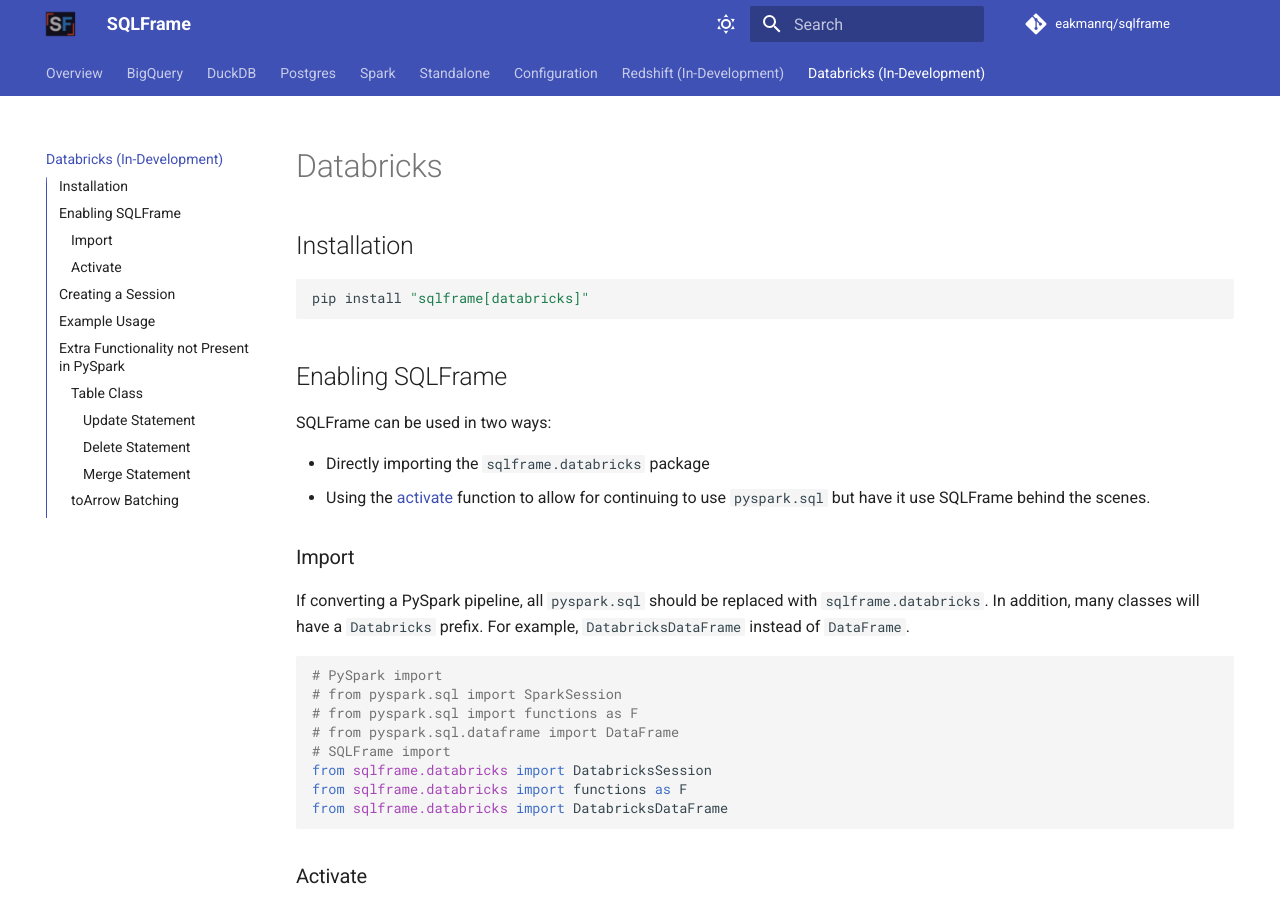
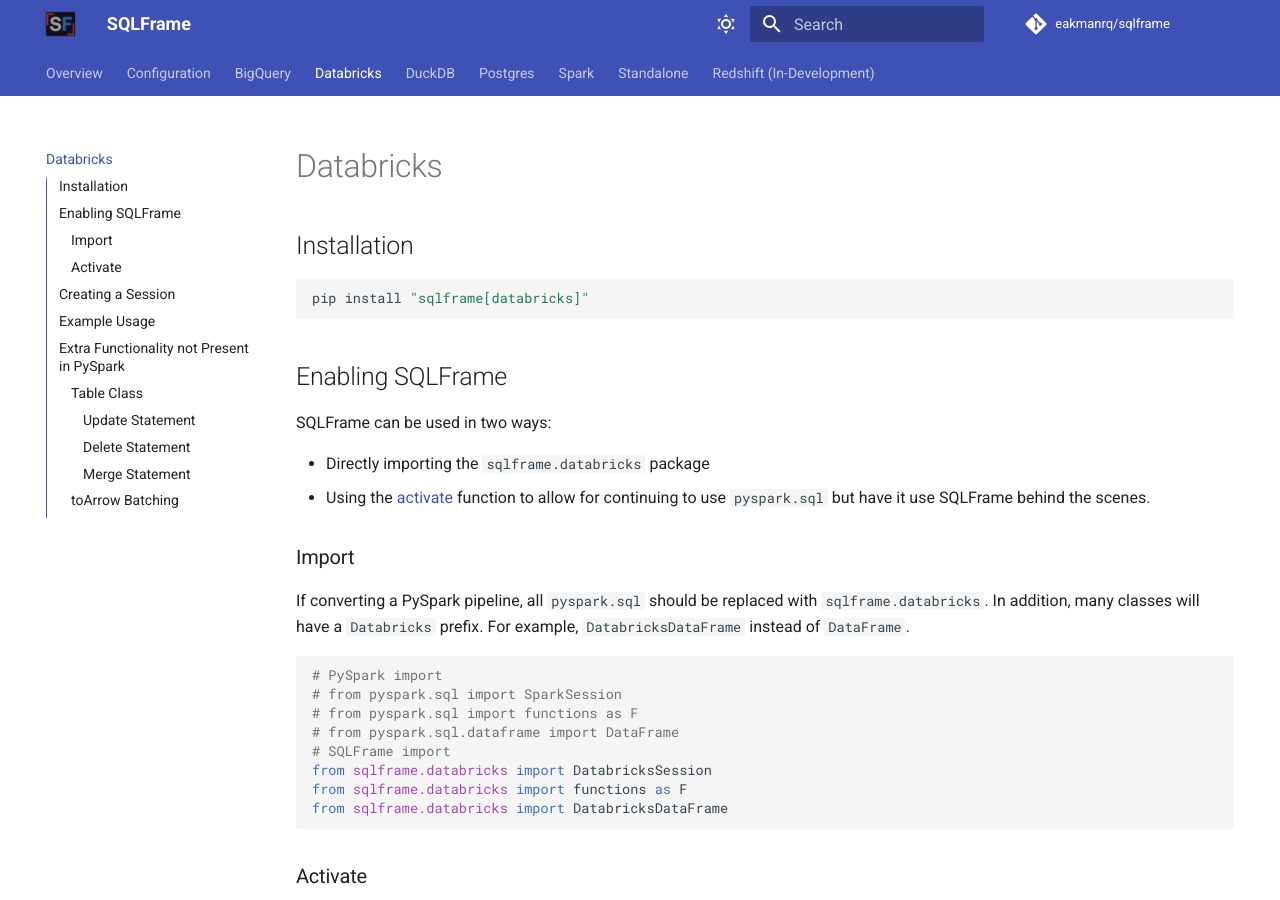
Before and after one commit to eakmanrq/sqlframe, an MkDocs documentation site: the page built from docs/databricks.md, in a window 1280 px wide and 900 px high. Built offline with MkDocs 1.6.1 and Material for MkDocs 9.7.7, drawn with Linux system fonts in a browser that asks for light colours; comment, search, counter and statistics services are not loaded.

Commit message:
fix: update docs db no longer in dev

```diff
--- a/mkdocs.yml
+++ b/mkdocs.yml
@@ -3,14 +3,14 @@
 repo_name: eakmanrq/sqlframe
 nav:
   - "Overview": index.md
+  - "Configuration": configuration.md
   - "BigQuery": bigquery.md
+  - "Databricks": databricks.md
   - "DuckDB": duckdb.md
   - "Postgres": postgres.md
   - "Spark": spark.md
   - "Standalone": standalone.md
-  - "Configuration": configuration.md
   - "Redshift (In-Development)": redshift.md
-  - "Databricks (In-Development)": databricks.md
 theme:
   name: material
   logo: images/SF.png
```
